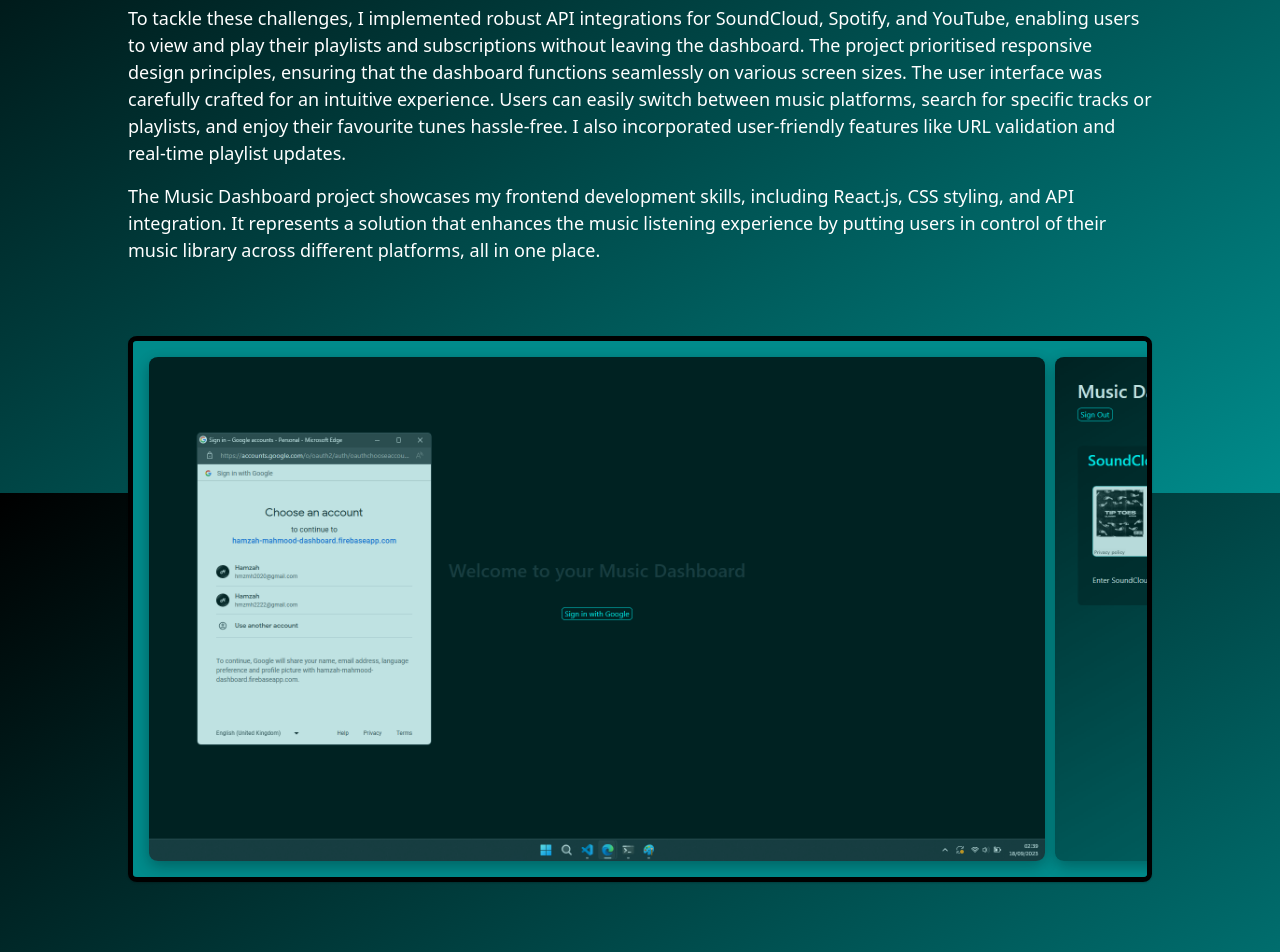
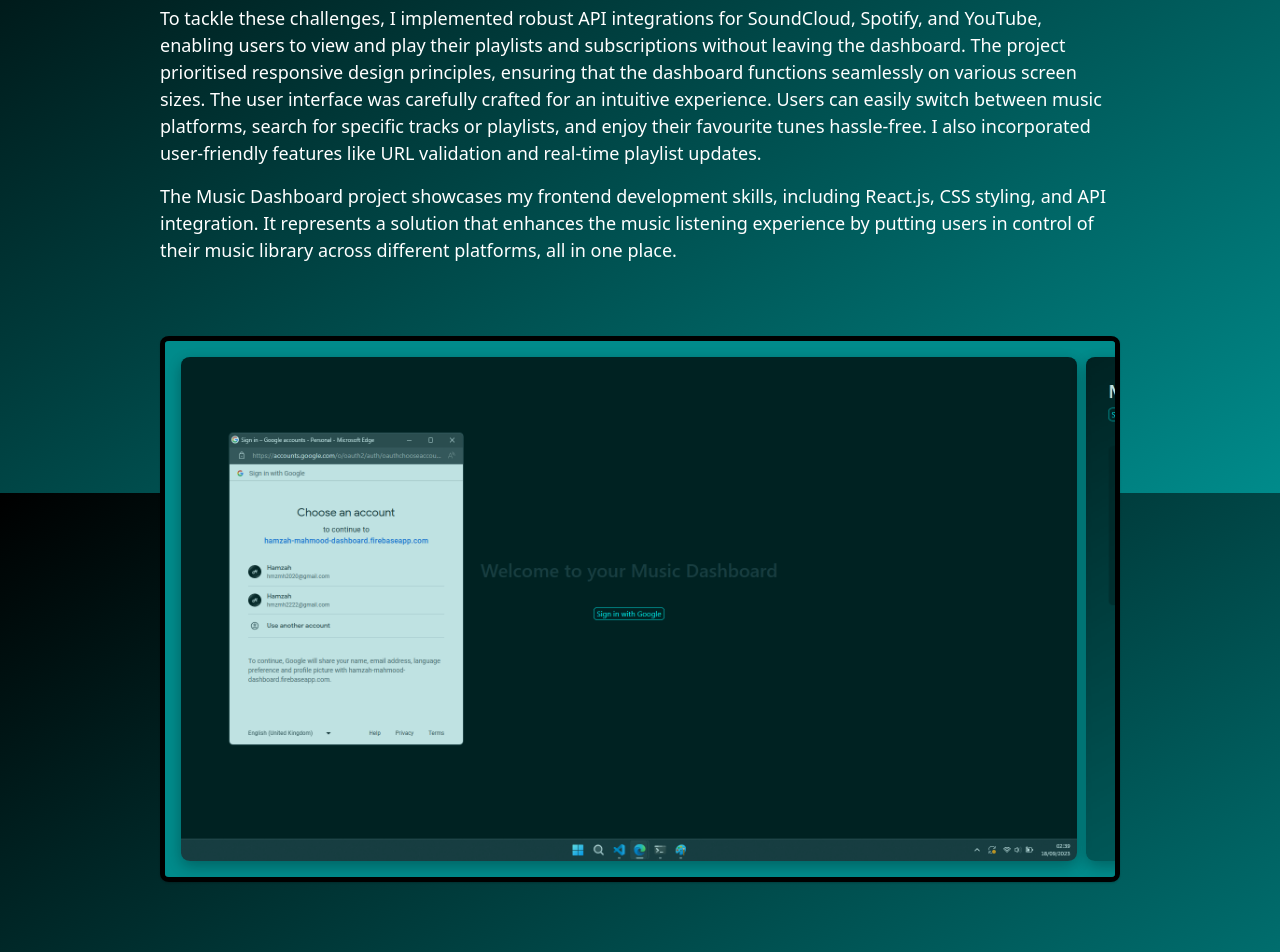
Before and after one commit to HMZMH/hamzah-mahmood-portfolio, a React (Create React App) app: page /project9 in a window 1280 px wide. Shown: the part 307-1259 px from the top of the page. Built offline with nearby package versions, Linux system fonts and the light colour scheme.

Commit message:
Further style improvements

```diff
--- a/src/App.css
+++ b/src/App.css
@@ -72,8 +72,8 @@
 .content-div{
     padding-top: 5%;
     padding-bottom: 5%;
-    padding-left: 10%;
-    padding-right: 10%;
+    padding-left: 12.5%;
+    padding-right: 7.5%;
 }
 
 #video{
--- a/src/projects/Projects.css
+++ b/src/projects/Projects.css
@@ -1,13 +1,12 @@
 .project-paragraphs{
-    text-align: justify;
-    max-width: 80vw;
+    max-width: 75vw;
 }
 
 .project-images{
     margin-top: 2rem;
     padding: 1rem;
-    width: 80vw;
-    max-height: 87.5vh;
+    width: 75vw;
+    max-height: 88vh;
     border: 5px solid black;
     background-color: darkcyan;
     border-radius: 9px/8px;
```
